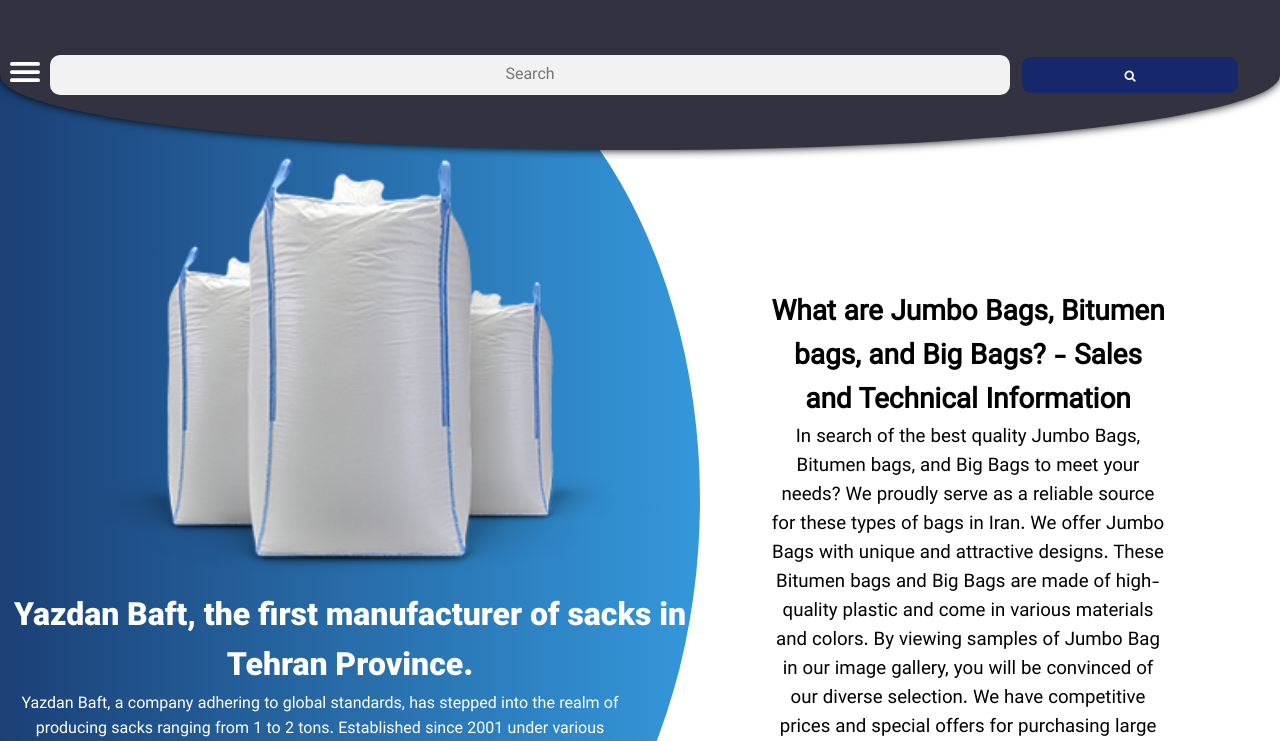
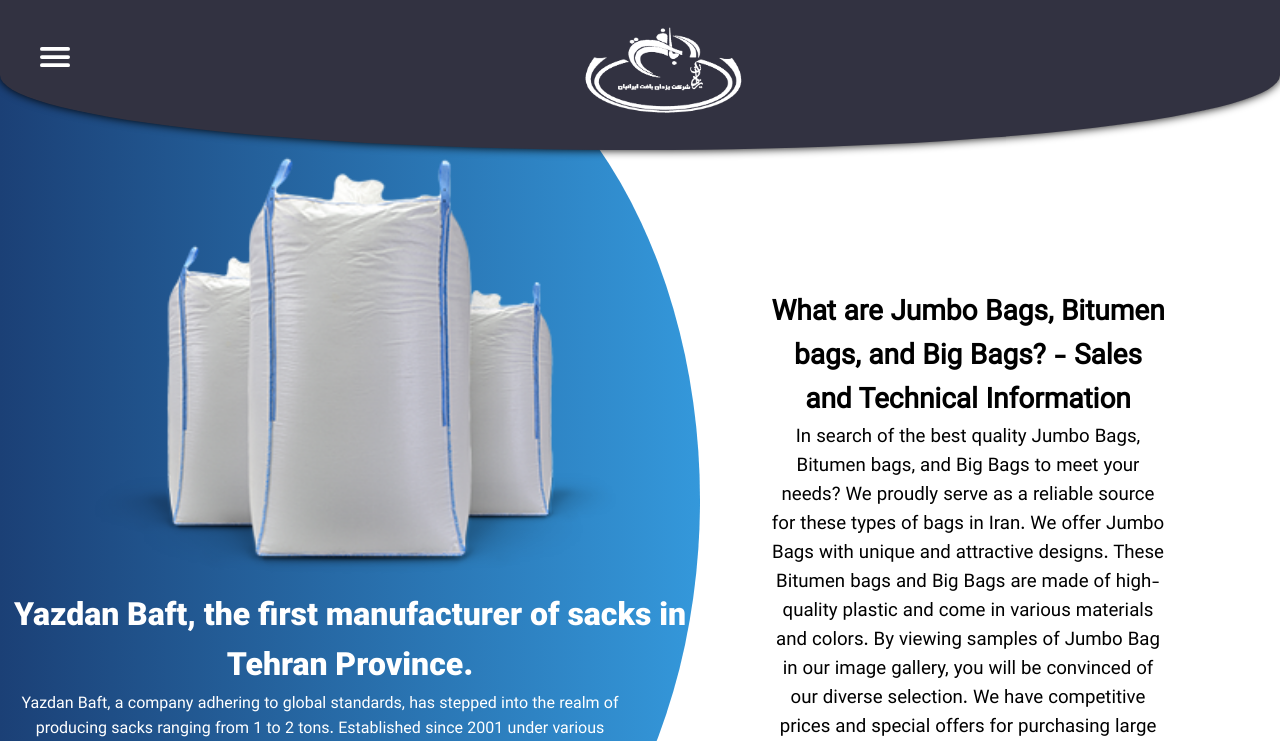
Before and after one commit to yasYZ/YBsite, a Django app: page /en/home/ in a window 1280 px wide. Shown: the top 741 px of the page. Run offline with Django 3.2, Linux system fonts and the light colour scheme; data that the repository does not hold is empty.

Commit message:
2 lang system BackV2.0.0.12

```diff
--- a/YazdanBaft/home/static/css/en_styles.css
+++ b/YazdanBaft/home/static/css/en_styles.css
@@ -3,9 +3,15 @@
 body{
     direction: ltr;!important;
 }
+.nav{
+    padding-right: 30px;!important;
+}
 .nav .logo img{
     height: 100%;
     margin-left: 80px;!important;
+}
+.nav .menu{
+    margin: 0 0 30px 30px;!important;
 }
 .footer-text{
     font-family: sans-serif;!important;
--- a/YazdanBaft/home/static/css/resource.css
+++ b/YazdanBaft/home/static/css/resource.css
@@ -41,7 +41,6 @@
     left: 0;
     width:100%;
     height: 150px;
-    padding-right: 30px;
     display: flex;
     justify-content: space-between;
     align-items: center;
@@ -138,7 +137,6 @@
     transform: rotate(90deg);
 }
 .close-btn{
-    display: none;
     position: absolute;
     top: 50px;
     right: 50px;
@@ -161,8 +159,15 @@
         align-items: center;
         transition: right 0.5s linear;
     }
-    .nav ul.show {
+    .nav ul.show{
         display: flex;
+    }
+    .search-box.show {
+        display: inline-block;
+        position: absolute;
+        right: 30%;
+        left: 30%;
+        z-index: 1000;
     }
     .nav ul li {
         width: 100%;
@@ -180,20 +185,32 @@
     .nav ul li a {
         font-size: 20pt;
     }
-    .nav .logo {
-        display: none;
+    .nav .logo{
+        margin: 0;
+        flex: 3;
+        width: 170px;
+        display: flex;
+        justify-content: center;
+        align-items: center;
+    }
+    .nav .logo a img {
+        margin: 0 auto;
+        width: 170px;
     }
     .search-box {
-        flex: 2;
+        display: none;
         margin-right: auto;
     }
     .search-box input {
-        width: 80%;
+        width: 100%;
         padding-right: 5px;
         padding-left: 5px;
     }
     .search-box button {
         width: 20%;
+    }
+    .close-btn{
+        display: block;
     }
 }
 #scrollBtn {
--- a/YazdanBaft/home/static/css/style.css
+++ b/YazdanBaft/home/static/css/style.css
@@ -325,7 +325,7 @@
     border-radius: 20px;
     width: 100%;
     max-width: 800px;
-    margin: 0 auto;
+    margin: 30px auto;
     padding: 20px;
     box-shadow: 0px 4px 8px rgba(0, 0, 0, 0.2);
     background-color: #f9f9f9;
--- a/YazdanBaft/home/static/js/scripts.js
+++ b/YazdanBaft/home/static/js/scripts.js
@@ -19,7 +19,9 @@
 }
 function toggleMenu() {
     var menuUl = document.querySelector(".nav ul");
+    var Search = document.querySelector(".search-box");
     menuUl.classList.toggle("show");
+    Search.classList.toggle("show");
     var close = document.querySelector('.close-btn');
     close.style.display = 'block';
 }
--- a/YazdanBaft/home/templates/En/nav.html
+++ b/YazdanBaft/home/templates/En/nav.html
@@ -6,7 +6,7 @@
         </div>
         <div class="logo"><a href="/en/home"><img src="/static/images/yb-wite-sma.png" alt="yazdanbaft-logo"></a></div>
         <div class="search-box">
-            <form action="/en/search/" method="POST">
+            <form action="/en/search/" method="POST" style="direction: rtl">
                 {% csrf_token %}
                 <label>
                     <input type ="text" name ="search" id ="srch" placeholder="Search">
@@ -14,8 +14,8 @@
                 <button type ="submit"><i class="fa fa-search"></i></button>
             </form>
         </div>
-        <div style="display: none" class="Close">
-            <a class="close-btn" onclick="CloseNav">
+        <div class="Close">
+            <a style="display: none" class="close-btn" onclick="CloseNav">
                 <ion-icon id="Close" name="close-sharp"></ion-icon>
             </a>
         </div>
--- a/YazdanBaft/home/templates/Fa/nav.html
+++ b/YazdanBaft/home/templates/Fa/nav.html
@@ -14,8 +14,8 @@
                 <button type ="submit"><i class="fa fa-search"></i></button>
             </form>
         </div>
-        <div style="display: none" class="Close">
-            <a class="close-btn" onclick="CloseNav">
+        <div class="Close">
+            <a style="display: none" class="close-btn" onclick="CloseNav">
                 <ion-icon id="Close" name="close-sharp"></ion-icon>
             </a>
         </div>
```
